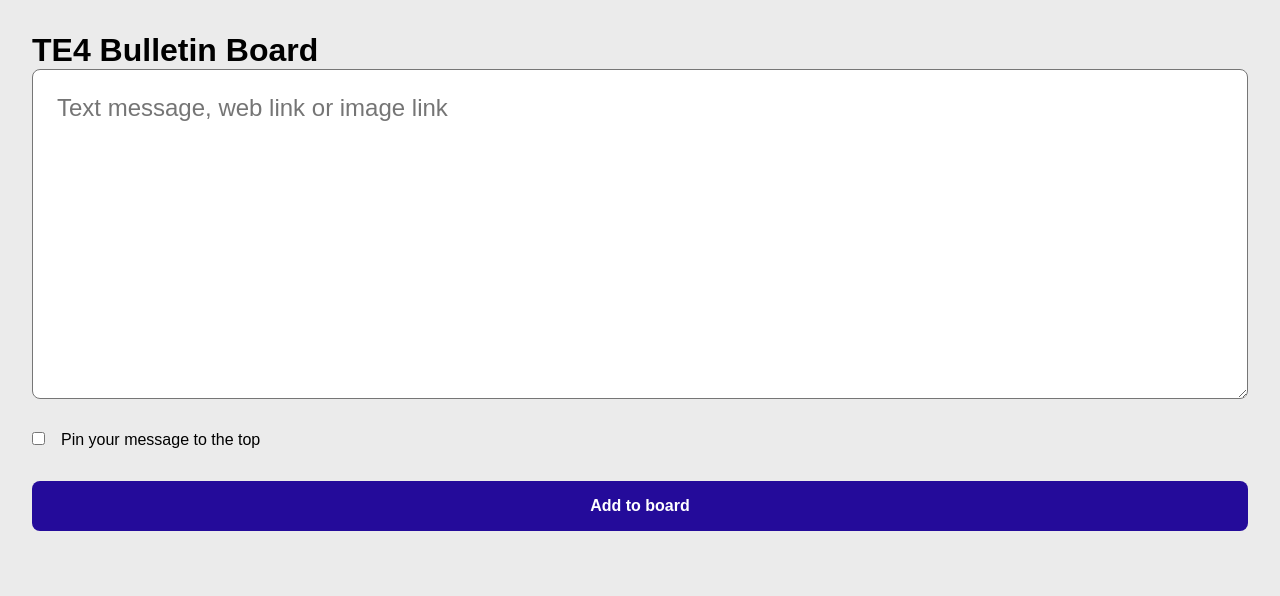
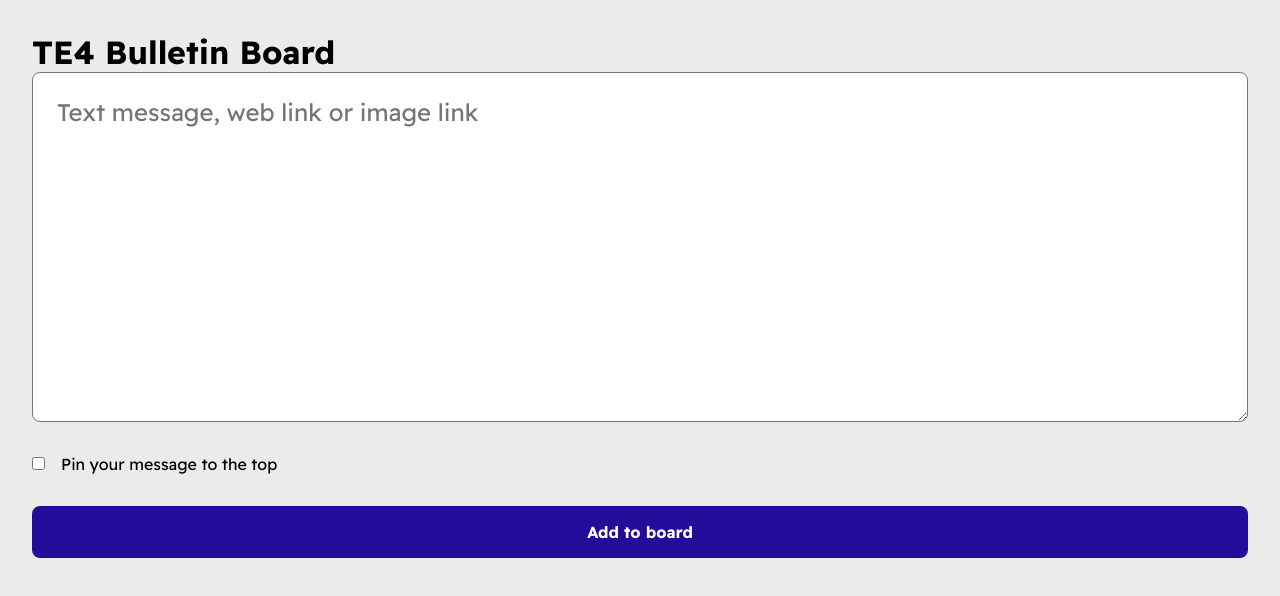
Before and after one commit to marcusbillman/te4-bulletin-board, a Vue app in the folder client/: page / in a window 1280 px wide. Shown: the top 596 px of the page. Built offline with nearby package versions, Linux system fonts and the light colour scheme.

Commit message:
💄 Client: Change font

```diff
--- a/client/index.html
+++ b/client/index.html
@@ -4,6 +4,12 @@
     <meta charset="UTF-8" />
     <link rel="icon" href="/favicon.ico" />
     <meta name="viewport" content="width=device-width, initial-scale=1.0" />
+    <link rel="preconnect" href="https://fonts.googleapis.com" />
+    <link rel="preconnect" href="https://fonts.gstatic.com" crossorigin />
+    <link
+      href="https://fonts.googleapis.com/css2?family=Readex+Pro:wght@400;700&display=swap"
+      rel="stylesheet"
+    />
     <title>Vite App</title>
   </head>
   <body>
--- a/client/src/App.vue
+++ b/client/src/App.vue
@@ -16,7 +16,7 @@
 }
 
 #app {
-  font-family: Arial, sans-serif;
+  font-family: 'Readex Pro', sans-serif;
 }
 
 main {
```
